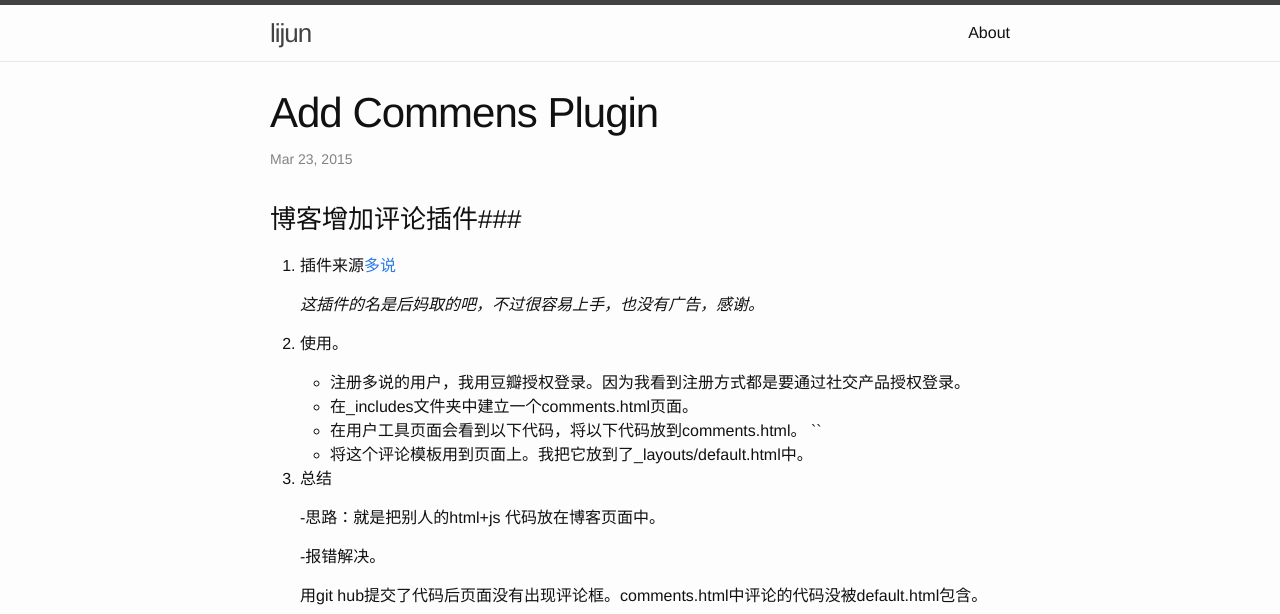
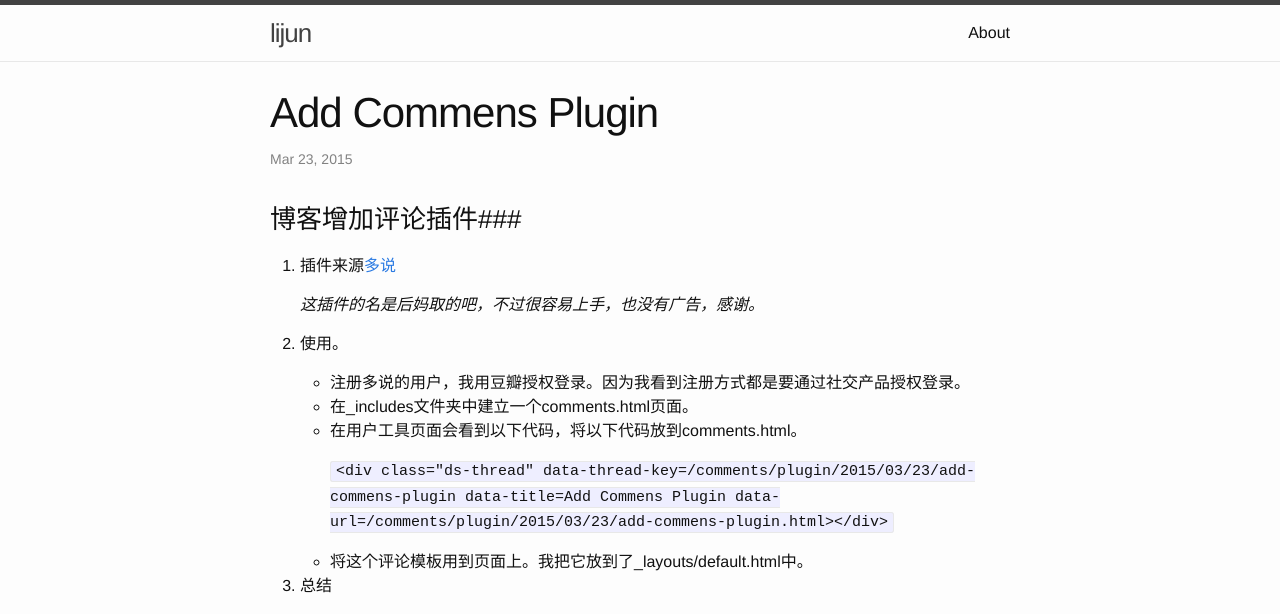
Before and after one commit to lijunsunny/blog, a Jekyll site: the page built from _posts/2015-03-23-add-commens-plugin.md, in a window 1280 px wide. Shown: the top 614 px of the page. Built offline with Jekyll 4.4.1, drawn with Linux system fonts in a browser that asks for light colours; comment, search, counter and statistics services are not loaded.

Commit message:
modify code

```diff
--- a/_posts/2015-03-23-add-commens-plugin.md
+++ b/_posts/2015-03-23-add-commens-plugin.md
@@ -16,7 +16,9 @@ categories: comments plugin
 	- 注册多说的用户，我用豆瓣授权登录。因为我看到注册方式都是要通过社交产品授权登录。
 	- 在_includes文件夹中建立一个comments.html页面。
 	- 在用户工具页面会看到以下代码，将以下代码放到comments.html。
-		``
+
+		`<div class="ds-thread" data-thread-key={{page.id}} data-title={{page.title}} data-url={{page.url}}></div>`
+
 	- 将这个评论模板用到页面上。我把它放到了_layouts/default.html中。
 
 1. 总结
```
